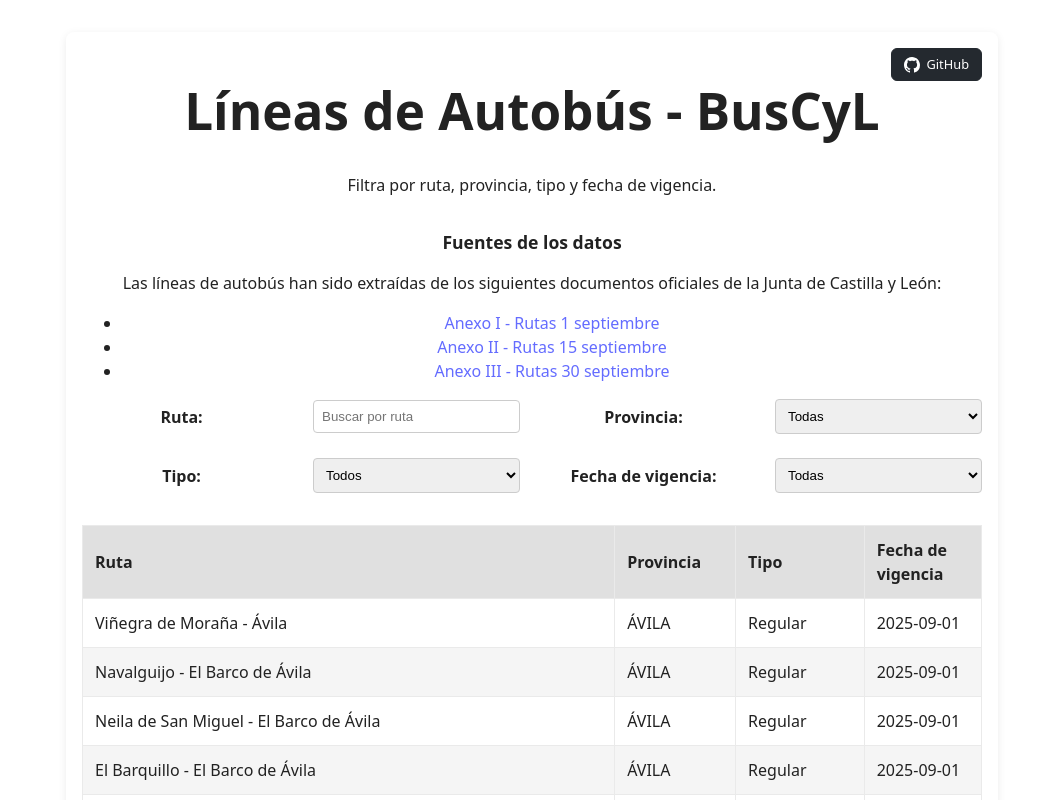
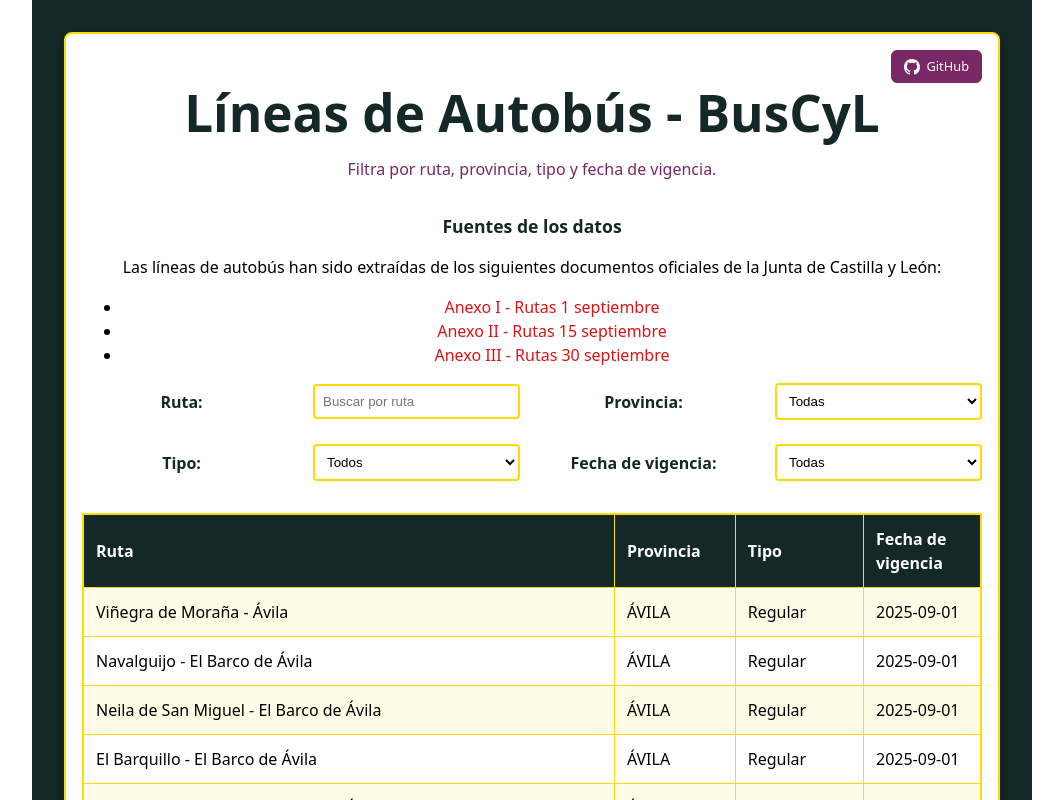
Before and after one commit to cleydyr/buscyl-busqueda, a React (Vite) app: page / in a window 1280 px wide. Shown: the top 800 px of the page, without its empty margins (108-1171 px from the left). Built offline with nearby package versions, Linux system fonts and the light colour scheme.

Commit message:
change theme colors

```diff
--- a/src/App.css
+++ b/src/App.css
@@ -3,6 +3,7 @@
   margin: 0 auto;
   padding: 2rem;
   text-align: center;
+  background: #142828;
 }
 
 .logo {
@@ -17,17 +18,27 @@ main {
   margin: 0 auto;
   padding: 1rem;
   font-family: system-ui, Arial, sans-serif;
-  background: #fff;
-  color: #222;
+  background: #ffffff;
+  color: #000000;
   border-radius: 8px;
-  box-shadow: 0 2px 8px rgba(0, 0, 0, 0.08);
+  box-shadow: 0 4px 12px rgba(0, 0, 0, 0.3);
   position: relative;
+  border: 2px solid #ffdc00;
 }
 
 header {
   text-align: center;
   margin-bottom: 2rem;
-  color: #222;
+  color: #000000;
+}
+
+header h1 {
+  color: #142828;
+  margin-bottom: 0.5rem;
+}
+
+header p {
+  color: #782864;
 }
 
 .github-banner {
@@ -40,20 +51,20 @@ header {
   display: inline-flex;
   align-items: center;
   gap: 0.4rem;
-  background: #24292f;
-  color: white;
+  background: #782864;
+  color: #ffffff;
   text-decoration: none;
   padding: 0.375rem 0.75rem;
   border-radius: 6px;
   font-size: 0.8rem;
   font-weight: 500;
   transition: background-color 0.2s ease;
-  border: 1px solid #24292f;
+  border: 1px solid #782864;
 }
 
 .github-link:hover {
-  background: #32383f;
-  border-color: #32383f;
+  background: #dc1414;
+  border-color: #dc1414;
 }
 
 .filters {
@@ -68,16 +79,25 @@ header {
   min-width: 90px;
   font-weight: bold;
   margin-right: 0.5rem;
-  color: #222;
+  color: #142828;
 }
 
 .filters input,
 .filters select {
   padding: 0.5rem;
   border-radius: 4px;
-  border: 1px solid #ccc;
+  border: 2px solid #ffdc00;
   min-width: 140px;
   max-width: 100%;
+  background: #ffffff;
+  color: #000000;
+}
+
+.filters input:focus,
+.filters select:focus {
+  outline: none;
+  border-color: #dc1414;
+  box-shadow: 0 0 0 2px rgba(220, 20, 20, 0.2);
 }
 
 @media (max-width: 900px) {
@@ -101,29 +121,31 @@ header {
 table {
   width: 100%;
   border-collapse: collapse;
-  background: #fff;
-  box-shadow: 0 2px 8px rgba(0, 0, 0, 0.05);
+  background: #ffffff;
+  box-shadow: 0 2px 8px rgba(0, 0, 0, 0.1);
+  border: 2px solid #ffdc00;
 }
 
 th,
 td {
   padding: 0.75rem;
-  border: 1px solid #eaeaea;
+  border: 1px solid #ffdc00;
   text-align: left;
-  color: #222;
+  color: #000000;
 }
 
 th {
-  background: #e0e0e0;
-  color: #222;
+  background: #142828;
+  color: #ffffff;
+  font-weight: bold;
 }
 
 tr:nth-child(even) {
-  background: #f5f5f5;
+  background: #ffffff;
 }
 
 tr:nth-child(odd) {
-  background: #fff;
+  background: rgba(255, 220, 0, 0.1);
 }
 
 @media (max-width: 600px) {
@@ -144,5 +166,24 @@ tr:nth-child(odd) {
 }
 
 .read-the-docs {
-  color: #888;
+  color: #782864;
 }
+
+.sources h2 {
+  color: #142828;
+}
+
+.sources p {
+  color: #000000;
+}
+
+.sources a {
+  color: #dc1414;
+  text-decoration: none;
+  font-weight: 500;
+}
+
+.sources a:hover {
+  text-decoration: underline;
+  color: #782864;
+}
```
